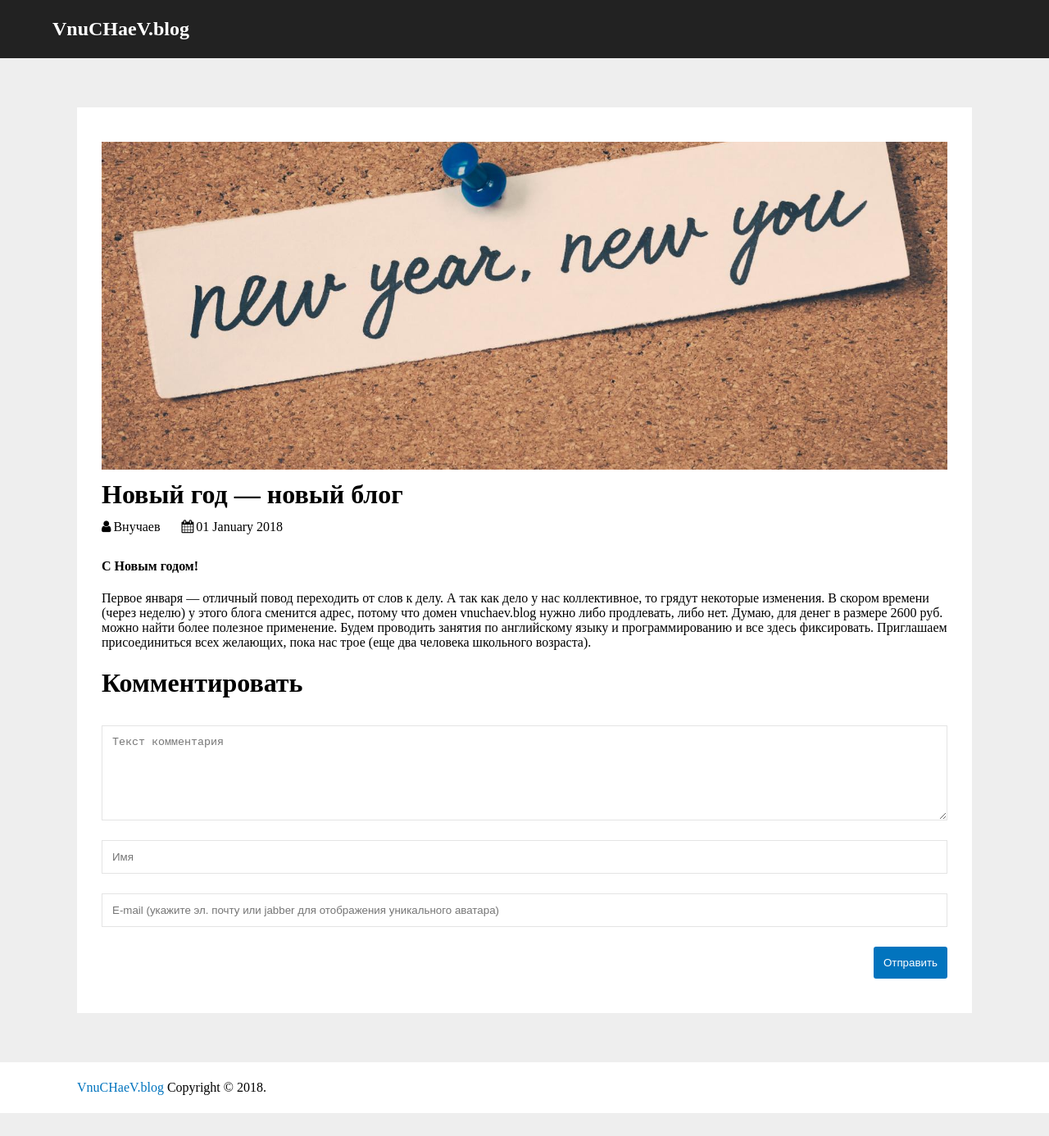
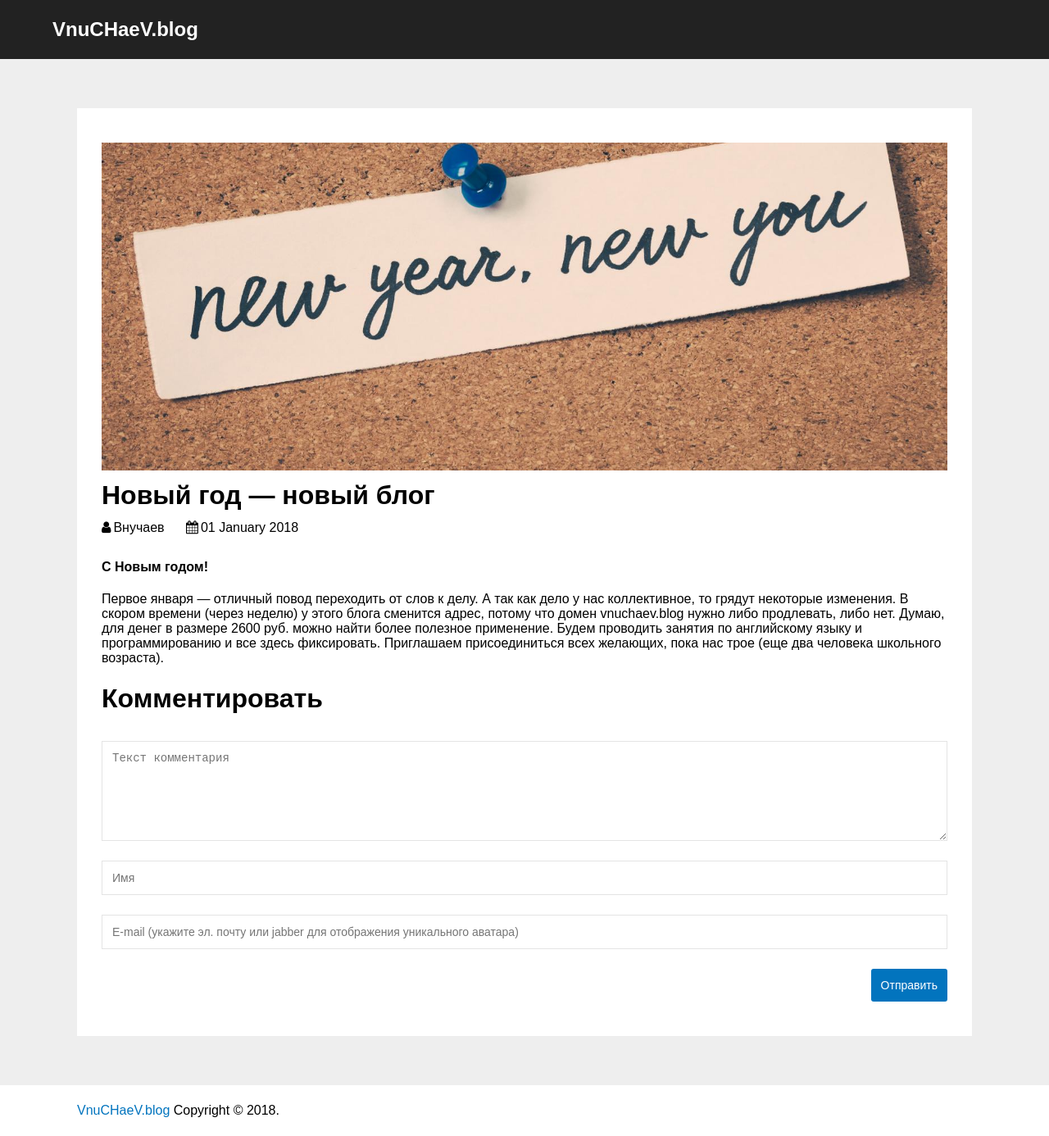
Before and after one commit to vitoyucepi/blog, a Jekyll site: the page built from _posts/2018-01-01-new-blog.md, in a window 1280 px wide. Shown: the whole page at 82% size. Built offline with Jekyll 4.4.1, drawn with Linux system fonts in a browser that asks for light colours; before the commit the page ends 1358 px from its top, so only the background shows below that.

Commit message:
css style

```diff
--- a/css/default.css
+++ b/css/default.css
@@ -7,7 +7,8 @@ html, body {
 body {
     display: flex;
     flex-direction: column;
-    background: #eee
+    background: #eee;
+    font-family: sans-serif;
 }
 
 #header {
@@ -139,6 +140,7 @@ body {
     margin: 12px 0;
     padding: 12px;
     border: 1px solid #E4E4E4;
+    font-size: 14px;
 }
 
 #comment-form > button {
--- a/index.html
+++ b/index.html
@@ -21,7 +21,6 @@ layout: main
         {% else %}
             {% assign result = "Комментариев нет" %}
         {% endif %}
-
         <div class="postitem">
             <div class="postheader">
                 <h1><a href="{{ site.baseurl | append: post.url }}">{{ post.title }}</a></h1>
```
